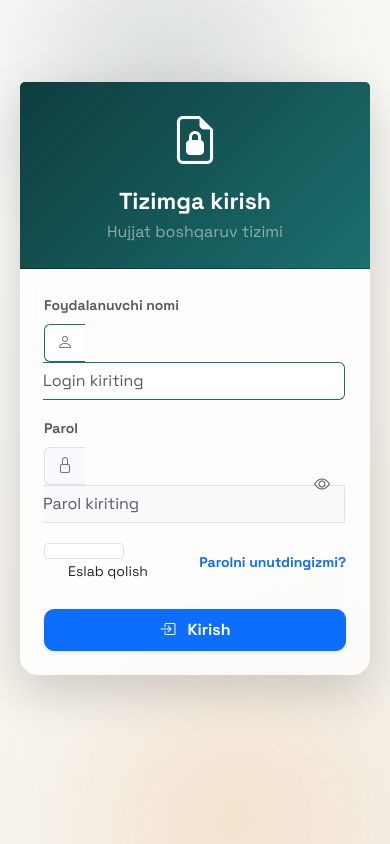
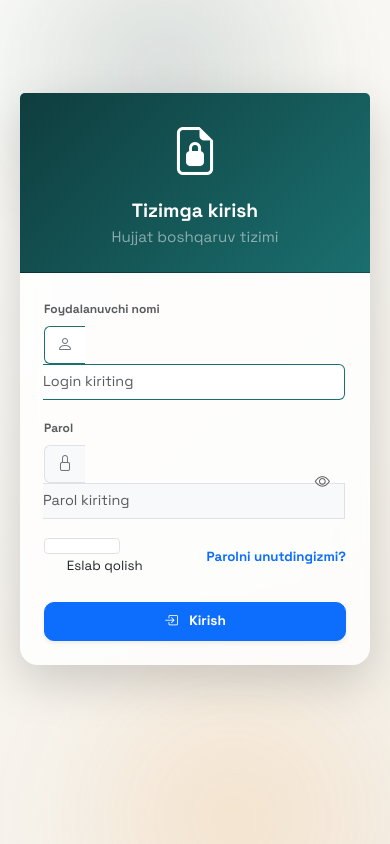
Before and after one commit to Alkimyo/hujjataylanish, a Django app: a page that uses templates/documents/base.html in a window 390 px wide. Run offline with Django 5.2, Linux system fonts and the light colour scheme; data comes from the database, SQL or seed files in the repository; data that the repository does not hold is empty; some libraries are stand-ins or nearby versions.

Commit message:
base.html yangilandi

```diff
--- a/templates/documents/base.html
+++ b/templates/documents/base.html
@@ -332,6 +332,49 @@
         }
 
         @media (max-width: 992px) {
+            body {
+                font-size: 0.95rem;
+            }
+
+            h1, .h1 { font-size: 1.6rem; }
+            h2, .h2 { font-size: 1.35rem; }
+            h3, .h3 { font-size: 1.2rem; }
+            h4, .h4 { font-size: 1.05rem; }
+            h5, .h5 { font-size: 0.98rem; }
+
+            .card {
+                border-radius: 16px;
+            }
+
+            .card-body {
+                padding: 16px;
+            }
+
+            .btn {
+                padding: 6px 10px;
+                font-size: 0.85rem;
+            }
+
+            .badge {
+                font-size: 0.7rem;
+            }
+
+            .form-label {
+                font-size: 0.75rem;
+            }
+
+            .form-control,
+            .form-select {
+                padding: 6px 10px;
+                font-size: 0.9rem;
+            }
+
+            .table td,
+            .table th {
+                padding: 8px 10px;
+                font-size: 0.9rem;
+            }
+
             .sidebar-shell {
                 width: 0;
                 flex: 0 0 0;
```
